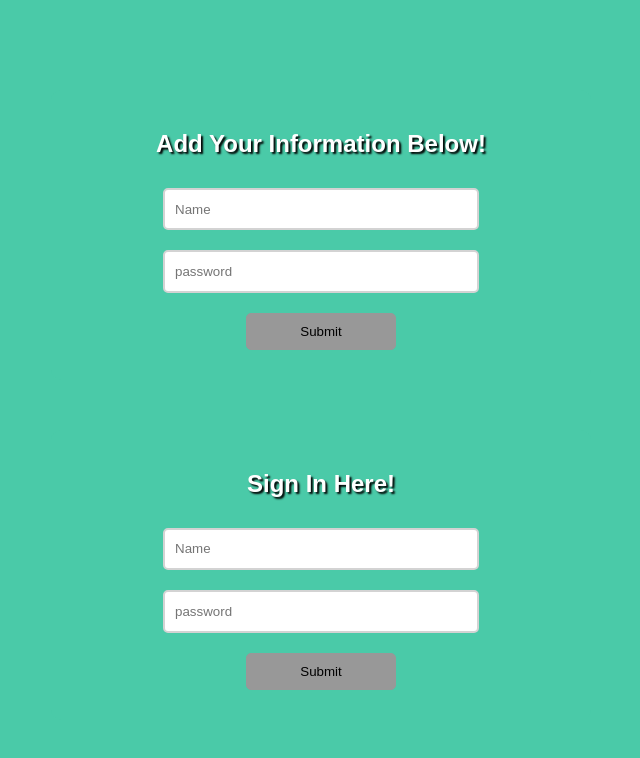
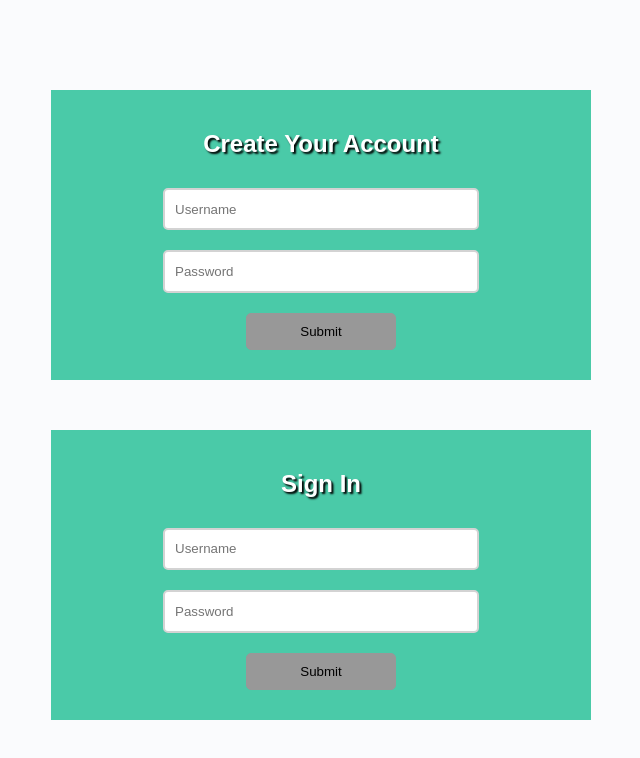
Before and after one commit to BuildWeekPT-FoodieFun/Front-End, a React (Create React App) app in the folder FoodieFun/: page / in a window 1280 px wide. Shown: the top 758 px of the page, without its empty margins (319-959 px from the left). Built offline with nearby package versions, Linux system fonts and the light colour scheme.

Commit message:
201 and 200 responses from foodie server. Styling done.

```diff
--- a/FoodieFun/src/Components/Login.js
+++ b/FoodieFun/src/Components/Login.js
@@ -12,17 +12,18 @@ const Login = ({ values, status }) => {
 		if (status) {
 			addNewProfile([...NewProfile, status])
 		}
-	}, [status])
+	}, [status, NewProfile])
 
 	return (
 		<Form className='form'>
-			<h2>Sign In Here!</h2>
+			<h2>Sign In</h2>
 			{/*values.errors.name && <p className='errors'>{values.errors.name}</p>*/}
 
-			<ErrorMessage name='name' />
+			<ErrorMessage name='username' />
 			<Field
-				type='text' name='name'
-				placeholder='Name'
+				type='text'
+				name='username'
+				placeholder='Username'
 				className='field'
 			/>
 
@@ -31,7 +32,7 @@ const Login = ({ values, status }) => {
 			<Field
 				type='password'
 				name='password'
-				placeholder='password'
+				placeholder='Password'
 				className='field'
 			/>
 
@@ -44,20 +45,21 @@ export default withFormik({
 	mapPropsToValues: (values) => { // Values are mapped to the name prop in Field.
 		return {
 			// This makes the inputs controlled.
-			name: values.name || '',
+			username: values.username || '',
 			// email: values.email || '',
 			password: values.password || ''
 		}
 	},
 
 	validationSchema: yup.object().shape({
-		name: yup.string().required('Full name is required!'),
+		username: yup.string().required('Full name is required!'),
 		// email: yup.string().email().required('We need an email address!'),
 		password: yup.string().required('password required!')
 	}),
 
 	handleSubmit: (values, formik) => {
-    axios.post('https://reqres.in/api/auth/login', values)
+    axios
+    .post('https://foodiefunbackend.herokuapp.com/api/auth/login', values)
     .then((res) => {
       console.log(res, values)
       formik.setStatus(res.data);
--- a/FoodieFun/src/Components/UserCreate.js
+++ b/FoodieFun/src/Components/UserCreate.js
@@ -12,17 +12,18 @@ const UserCreate = ({ values, status }) => {
 		if (status) {
 			addNewProfile([...NewProfile, status])
 		}
-	}, [status])
+	}, [status, NewProfile])
 
 	return (
 		<Form className='form'>
-			<h2>Add Your Information Below!</h2>
+			<h2>Create Your Account</h2>
 			{/*values.errors.name && <p className='errors'>{values.errors.name}</p>*/}
 
-			<ErrorMessage name='name' />
+			<ErrorMessage name='username' />
 			<Field
-				type='text' name='name'
-				placeholder='Name'
+				type='text'
+				name='username'
+				placeholder='Username'
 				className='field'
 			/>
 
@@ -30,8 +31,8 @@ const UserCreate = ({ values, status }) => {
 			{/*values.errors.password && <p className='errors'>{values.errors.password}</p>*/}
 			<Field
 				type='password'
-				name='Password'
-				placeholder='password'
+				name='password'
+				placeholder='Password'
 				className='field'
 			/>
 
@@ -44,20 +45,21 @@ export default withFormik({
 	mapPropsToValues: (values) => { // Values are mapped to the name prop in Field.
 		return {
 			// This makes the inputs controlled.
-			name: values.name || '',
+			username: values.username || '',
 			// email: values.email || '',
 			password: values.password || ''
 		}
 	},
 
 	validationSchema: yup.object().shape({
-		name: yup.string().required('Full name is required!'),
+		username: yup.string().required('Full name is required!'),
 		// email: yup.string().email().required('We need an email address!'),
 		password: yup.string().required('password required!')
 	}),
 
 	handleSubmit: (values, formik) => {
-    axios.post('https://reqres.in/api/auth/register', values)
+    axios
+    .post('https://foodiefunbackend.herokuapp.com/api/auth/register', values)
     .then((res) => {
       console.log(res, values)
       formik.setStatus(res.data);
@@ -72,3 +74,5 @@ export default withFormik({
 
 // https://reqres.in/api/animals... This is a testing API.
 // https://reqres.in/api/auth/register
+
+// https://foodiefunbackend.herokuapp.com/api/auth/register
--- a/FoodieFun/src/index.css
+++ b/FoodieFun/src/index.css
@@ -7,7 +7,7 @@ body {
   	-webkit-font-smoothing: antialiased;
   	-moz-osx-font-smoothing: grayscale;
 
-  	background-color: #4acaa8;
+  	background-color: #fafbfd;
 	height: 800px;
 	font-family: 'Source Sans Pro', Arial, sans-serif;
 }
@@ -21,7 +21,7 @@ form {
 
 	display: flex;
 	flex-direction: column;
-	border-radius: 10px;
+	/*border-radius: 10px;*/
 	/*box-shadow: white 10px 10px 30px;*/
 	color: white;
 }
```
Also changed, not shown: FoodieFun/src/Components/Review.js (added).
